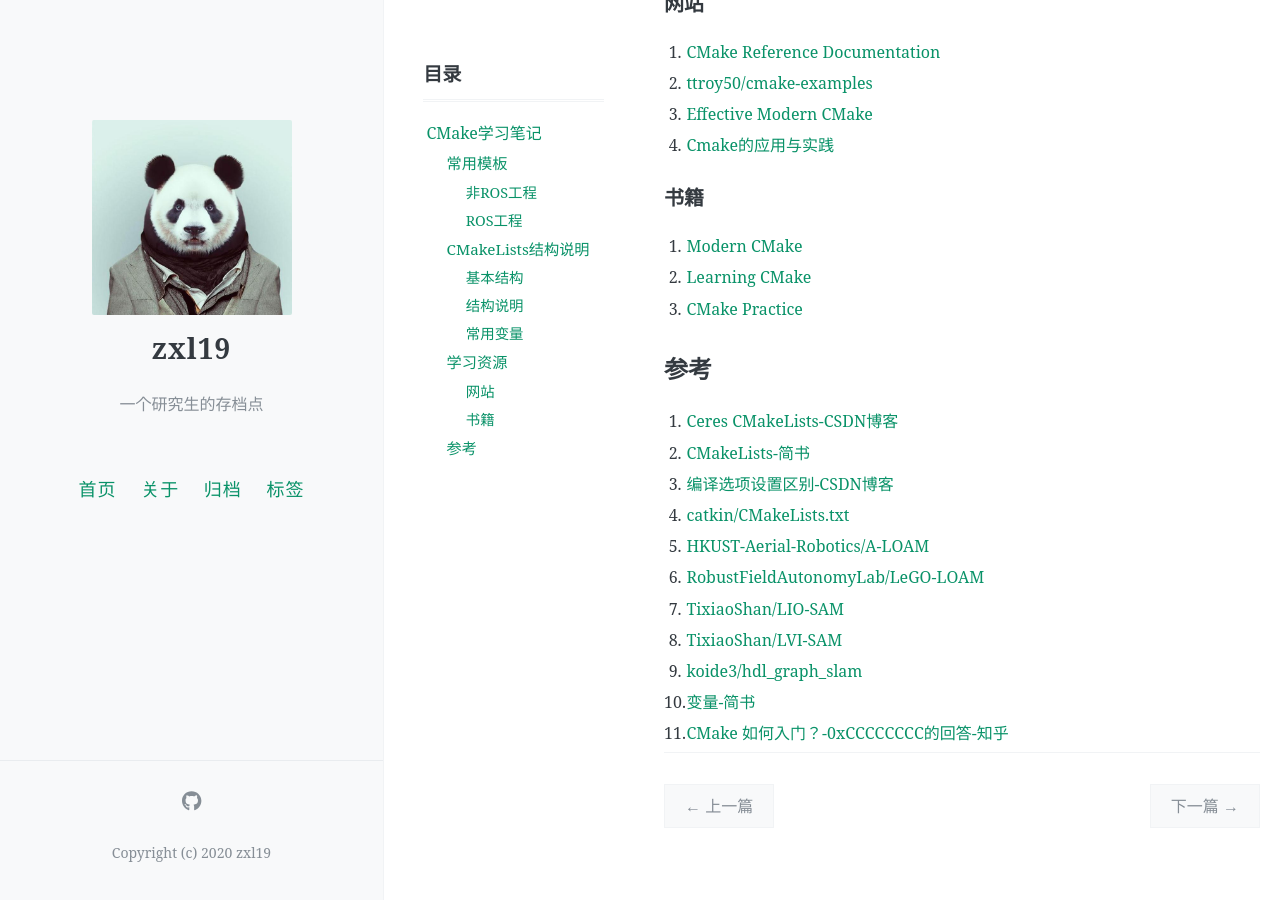
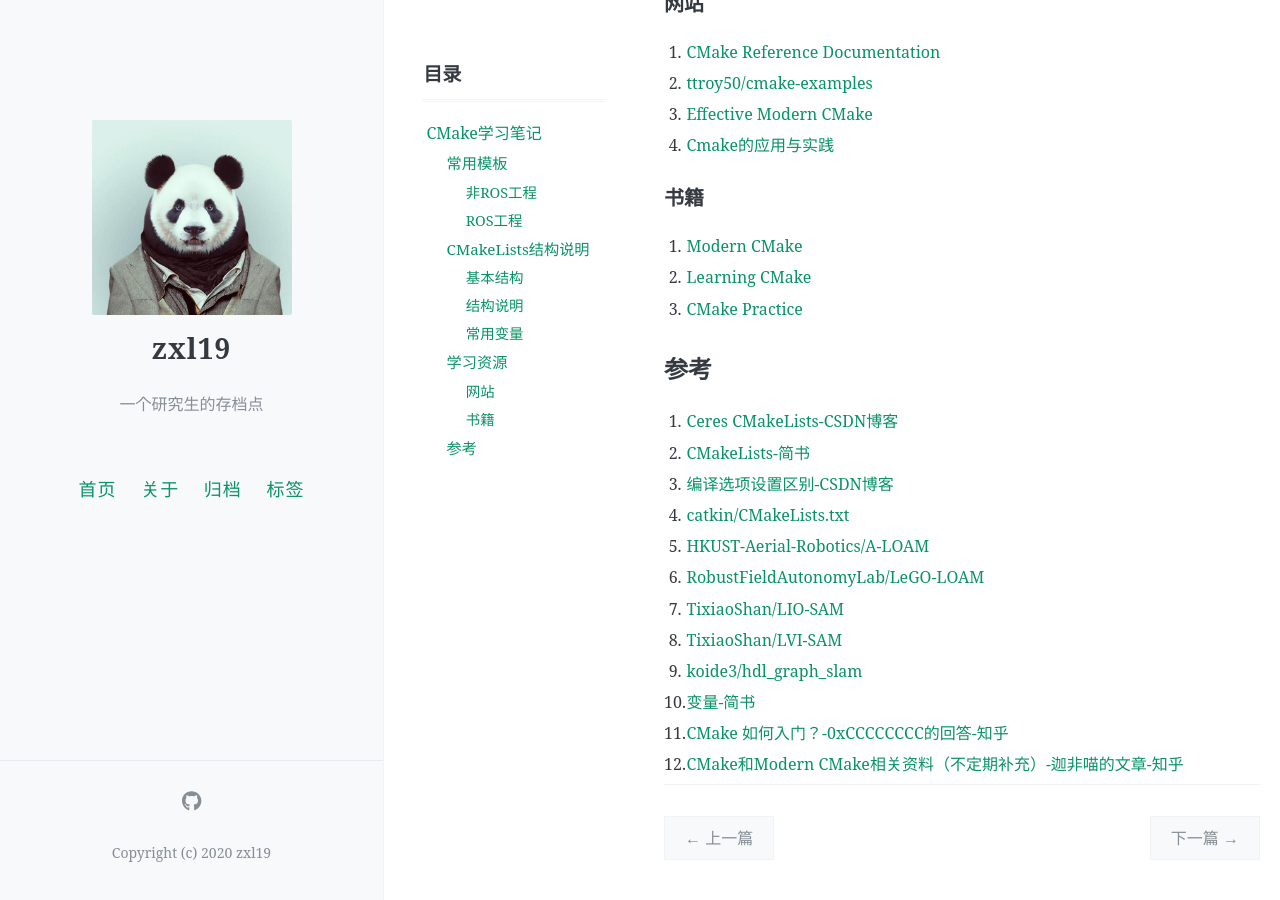
Before and after one commit to zxl19/zxl19.github.io, a Jekyll site: the page built from _posts/2021-03-28-cmake-note.md, in a window 1280 px wide and 900 px high, scrolled down 3409 px. Built offline with Jekyll 4.4.1, drawn with Linux system fonts in a browser that asks for light colours; comment, search, counter and statistics services are not loaded; before the commit the page ends 4278 px from its top, so only the background shows below that.

Commit message:
Update 2021-03-28-cmake-note.md

```diff
--- a/_posts/2021-03-28-cmake-note.md
+++ b/_posts/2021-03-28-cmake-note.md
@@ -150,3 +150,4 @@ target_link_libraries()
 9. [koide3/hdl_graph_slam](https://github.com/koide3/hdl_graph_slam)
 10. [变量-简书](https://www.jianshu.com/p/1827cd86d576)
 11. [CMake 如何入门？-0xCCCCCCCC的回答-知乎](https://www.zhihu.com/question/58949190/answer/999701073)
+12. [CMake和Modern CMake相关资料（不定期补充）-迦非喵的文章-知乎](https://zhuanlan.zhihu.com/p/205324774)
```
